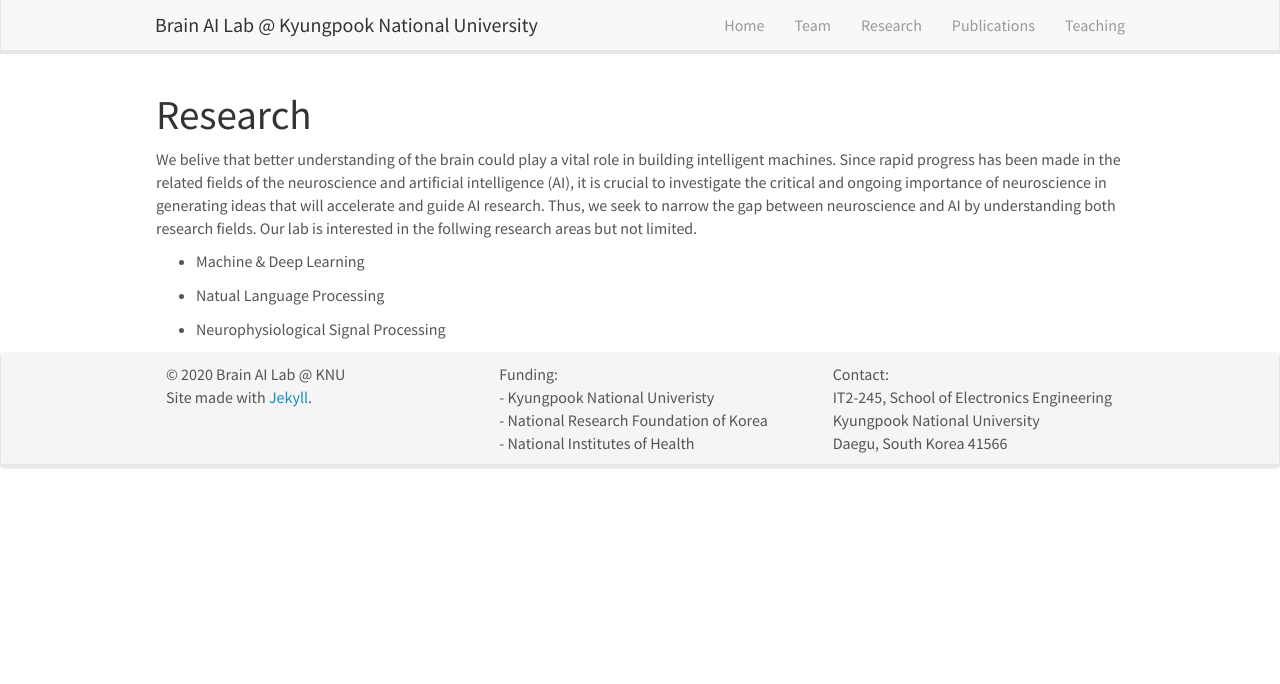
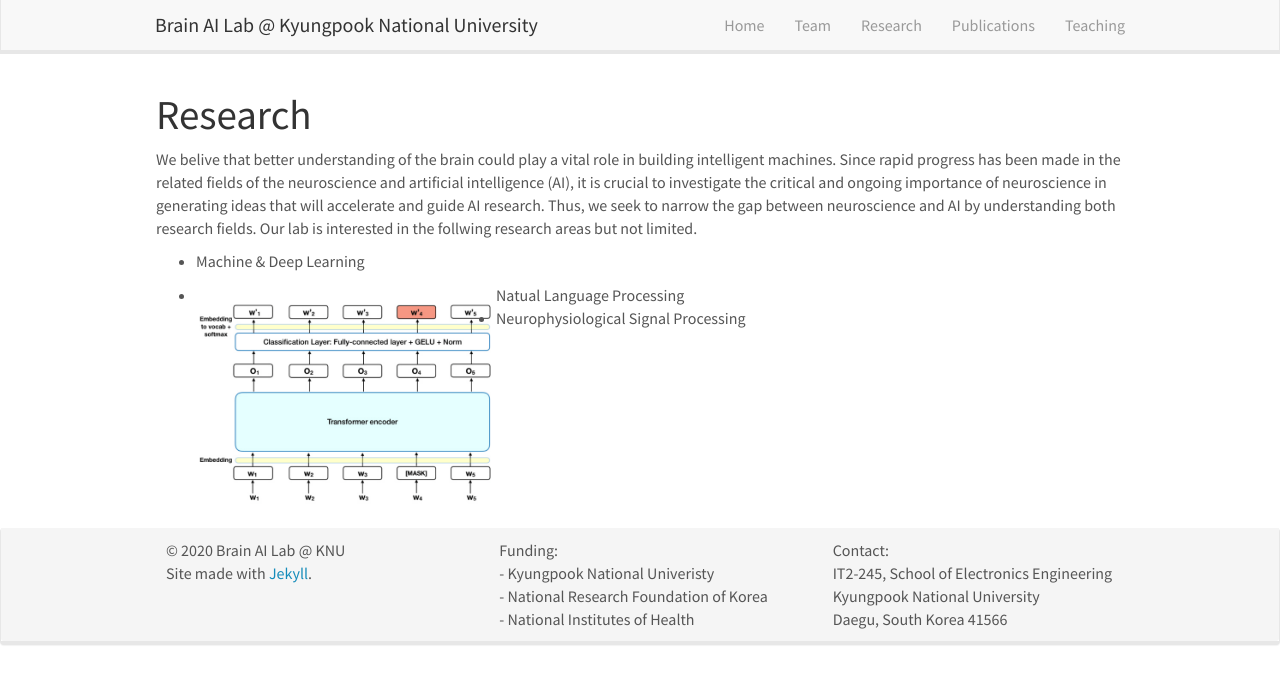
Before and after one commit to KNU-BrainAI/knu-brainai.github.io, a Jekyll site: the page built from _pages/research.md, in a window 1280 px wide. Shown: the top 684 px of the page. Built offline with Jekyll 4.4.1, drawn with Linux system fonts in a browser that asks for light colours; nearby versions of some CDN libraries.

Commit message:
Update research.md

```diff
--- a/_pages/research.md
+++ b/_pages/research.md
@@ -14,5 +14,5 @@ fields of the neuroscience and artificial intelligence (AI), it is crucial to in
 - Machine & Deep Learning
 
 - Natual Language Processing
-
+![]({{ site.url }}{{ site.baseurl }}/images/bert.jpg){: style="width: 300px; float: left; border: 10px"}
 - Neurophysiological Signal Processing
```
